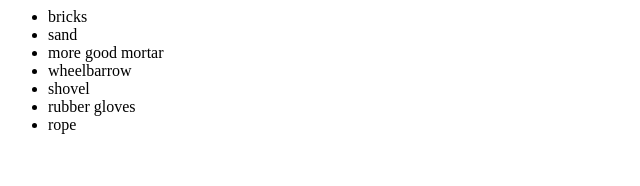
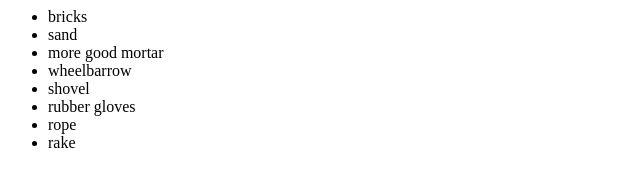
Before and after one commit to gaj2018/Practice, a plain HTML site: page index.html in a window 1280 px wide. Shown: the full height of the page, 0-640 px from the left. Drawn offline with Linux system fonts and the light colour scheme.

Commit message:
added rake

```diff
--- a/index.html
+++ b/index.html
@@ -9,6 +9,7 @@
                 <li>shovel</li>
                 <li>rubber gloves</li>
                 <li>rope</li>
+                <li>rake</li>
             </ul>
 
         </div>
```
